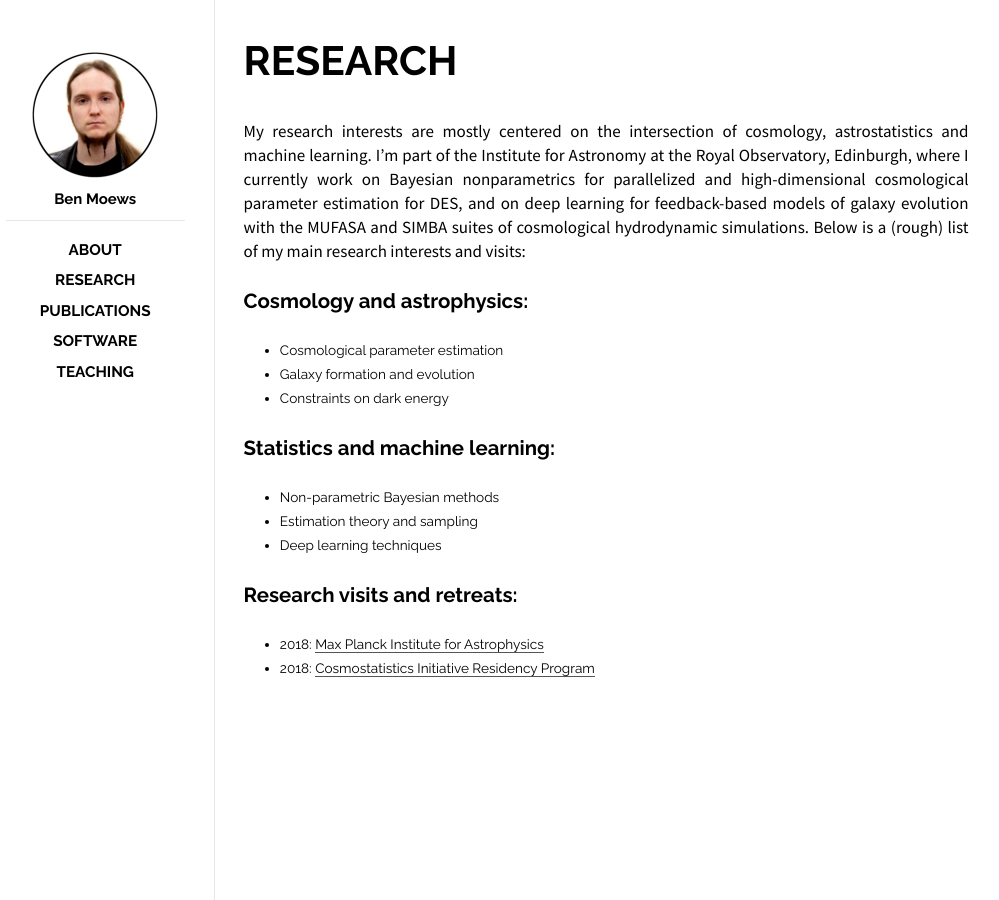
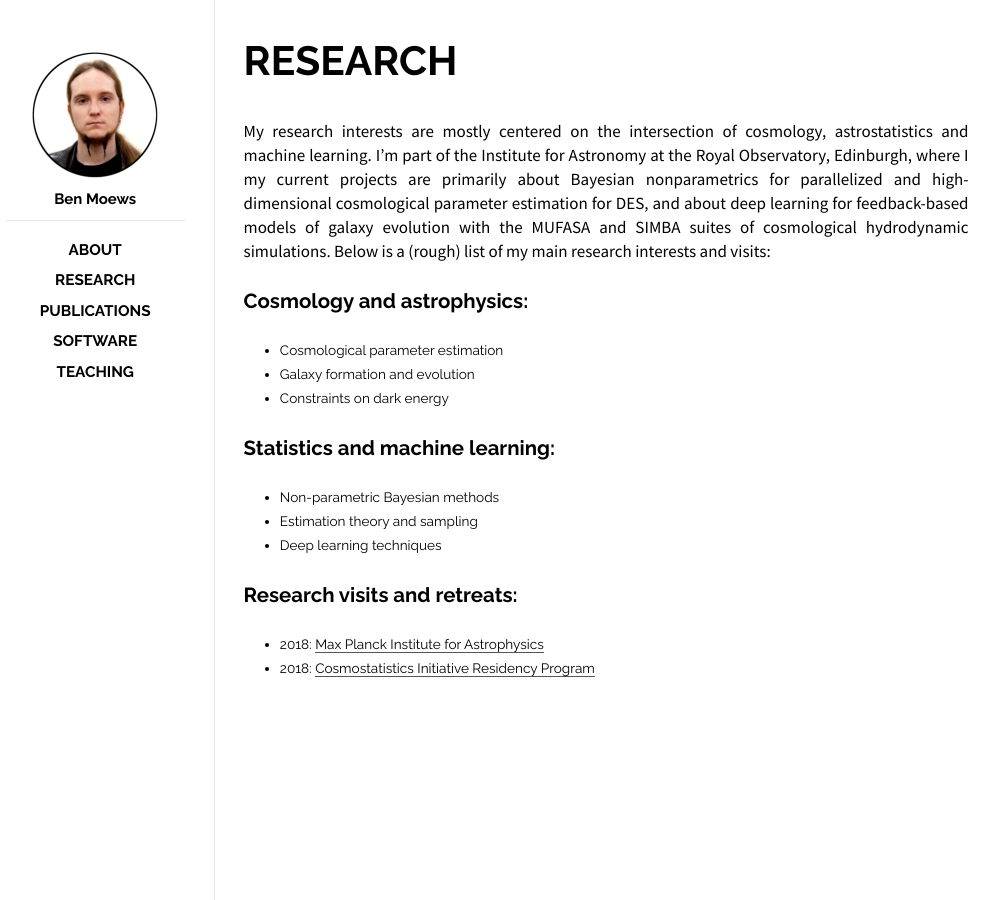
Before and after one commit to moews/moews.github.io, a Jekyll site: the page built from _posts/2017-03-26-research.md, in a window 1280 px wide. Shown: the whole page, without its empty margins (144-1143 px from the left). Built offline with Jekyll 4.4.1, drawn with Linux system fonts in a browser that asks for light colours.

Commit message:
Update 2017-03-26-research.md

```diff
--- a/_posts/2017-03-26-research.md
+++ b/_posts/2017-03-26-research.md
@@ -7,7 +7,7 @@ categories: posts
 ---
 
 <br>
-My research interests are mostly centered on the intersection of cosmology, astrostatistics and machine learning. I'm part of the Institute for Astronomy at the Royal Observatory, Edinburgh, where I currently work on Bayesian nonparametrics for parallelized and high-dimensional cosmological parameter estimation for DES, and on deep learning for feedback-based models of galaxy evolution with the MUFASA and SIMBA suites of cosmological hydrodynamic simulations. Below is a (rough) list of my main research interests and visits:
+My research interests are mostly centered on the intersection of cosmology, astrostatistics and machine learning. I'm part of the Institute for Astronomy at the Royal Observatory, Edinburgh, where I my current projects are primarily about Bayesian nonparametrics for parallelized and high-dimensional cosmological parameter estimation for DES, and about deep learning for feedback-based models of galaxy evolution with the MUFASA and SIMBA suites of cosmological hydrodynamic simulations. Below is a (rough) list of my main research interests and visits:
 
 ## Cosmology and astrophysics:
 
```
